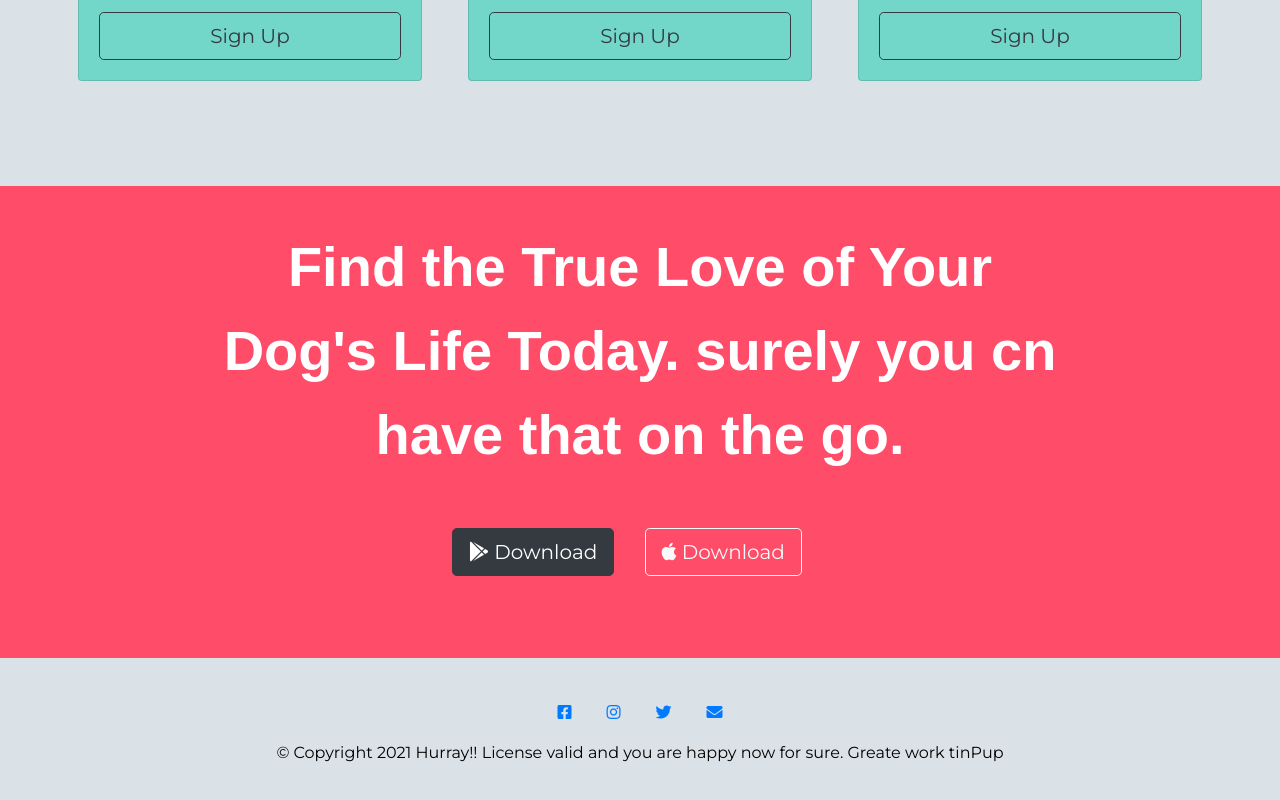
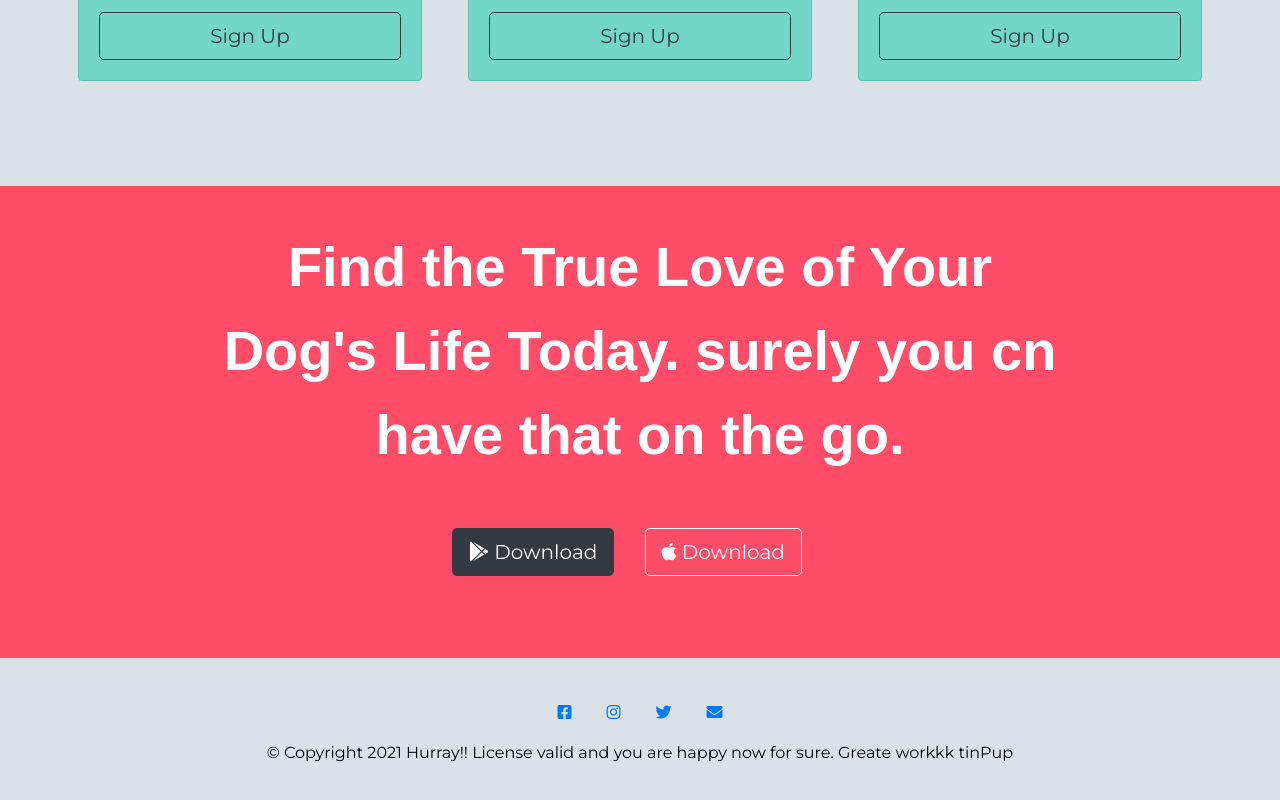
Before and after one commit to KarrySingh9018/tinPup, a plain HTML site: page index.html in a window 1280 px wide. Shown: the part 2469-3269 px from the top of the page. Drawn offline with nearby package versions, Linux system fonts and the light colour scheme.

Commit message:
added changes to index.html

```diff
--- a/index.html
+++ b/index.html
@@ -188,7 +188,7 @@
     <a href="#"><i class="fab fa-instagram"></i></a>
     <a href="#"><i class="fab fa-twitter"></i></a>
     <a href="#"><i class="fas fa-envelope"></i></a>
-    <p>© Copyright 2021 Hurray!! License valid and you are happy now for sure. Greate work tinPup</p>
+    <p>© Copyright 2021 Hurray!! License valid and you are happy now for sure. Greate workkk tinPup</p>
   </footer>
 
 </body>
```
